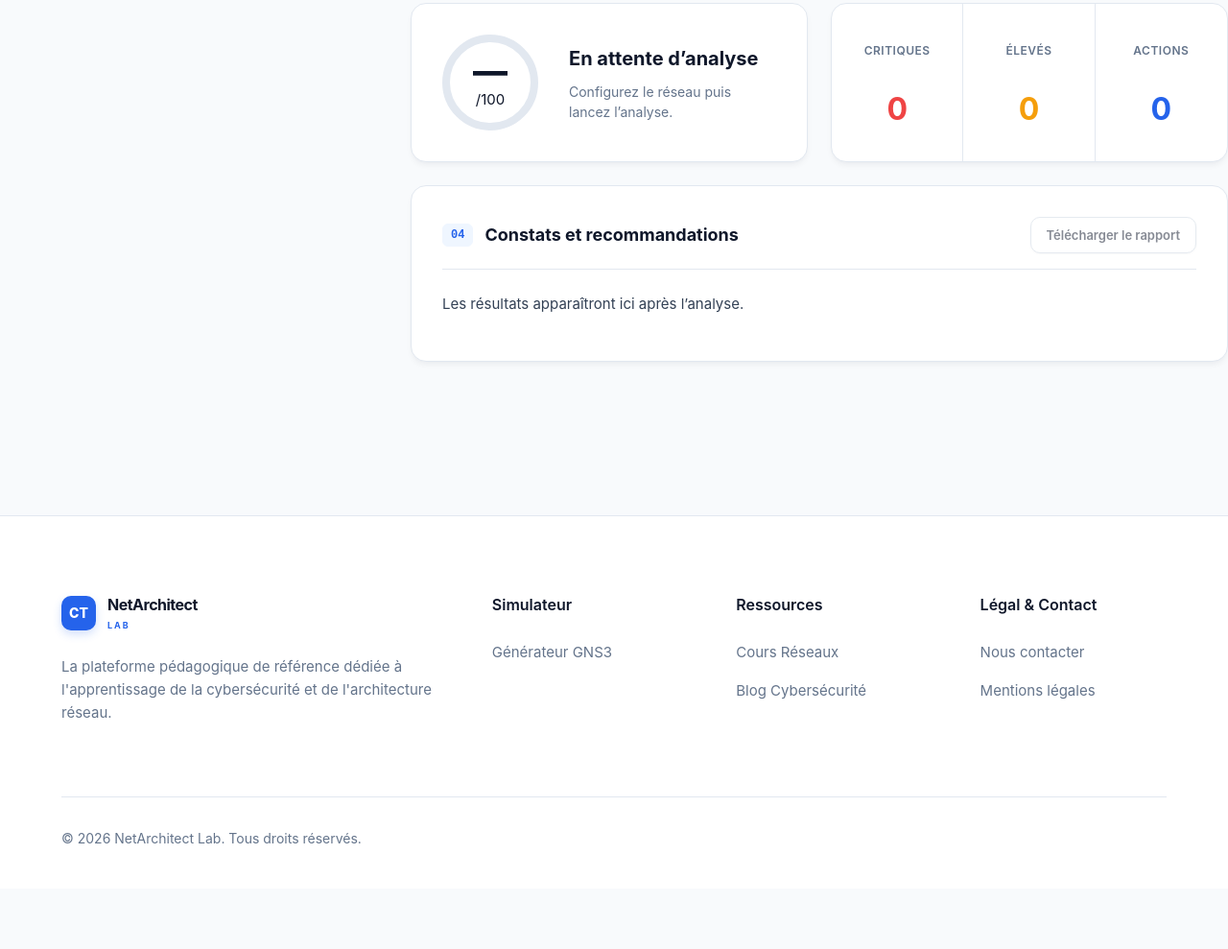
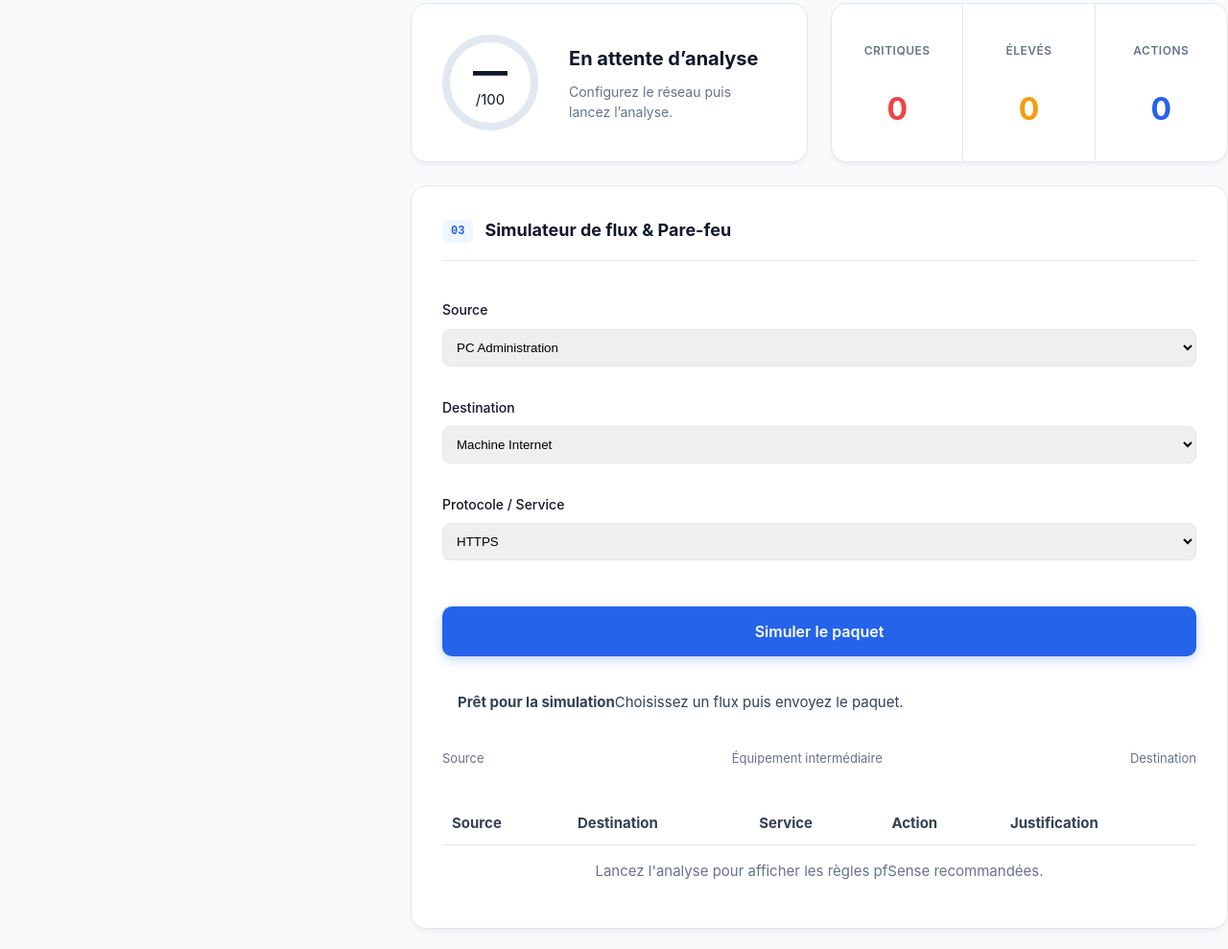
Before and after one commit to justin-ameh/NetArchitect-Lab, a website: page index.html in a window 1280 px wide. Shown: the part 1789-2778 px from the top of the page at 96% size. Before the commit the page ends 2715 px from the top, so only its background shows below. Drawn offline with Linux system fonts and the light colour scheme.

Commit message:
index.html

```diff
--- a/index.html
+++ b/index.html
@@ -71,7 +71,10 @@
 
         <div class="main-column">
           <section class="panel">
-            <div class="panel-heading"><div><span class="step">IA</span><h2>Générateur de topologie</h2></div></div>
+            <div class="panel-heading">
+              <div><span class="step">IA</span><h2>Générateur de topologie</h2></div>
+              <button class="text-button" id="exercise-example-btn" type="button">Exemple type</button>
+            </div>
             <label class="field" style="margin:0;">Collez ici l’énoncé d'un exercice ou un besoin réseau :
               <textarea id="exercise-text" class="exercise-field" placeholder="Ex: Une entreprise de 50 employés souhaite séparer la comptabilité..."></textarea>
             </label>
@@ -95,10 +98,10 @@
               <div class="topo-row centered"><article class="node switch"><span class="node-icon">🔀</span><b>Switch Cœur</b><small>802.1Q (Trunk)</small></article></div>
               <div class="branch-line"></div>
               <div class="topo-row branches">
-                <article class="node"><span class="tag blue">VLAN 10</span><b>Administration</b><small>10.10.10.0/24</small><div class="node-counter" data-counter="adminDevices"><button type="button">−</button><strong>4</strong><button type="button">+</button></div></article>
+                <article class="node" id="rack-ap"><span class="tag blue">VLAN 10</span><b>Administration</b><small>10.10.10.0/24</small><div class="node-counter" data-counter="adminDevices"><button type="button">−</button><strong>4</strong><button type="button">+</button></div></article>
                 <article class="node"><span class="tag purple">VLAN 20</span><b>Personnel</b><small>10.10.20.0/24</small><div class="node-counter" data-counter="staffDevices"><button type="button">−</button><strong>35</strong><button type="button">+</button></div></article>
                 <article class="node" id="guest-node"><span class="tag amber">VLAN 30</span><b>Invités</b><small>10.10.30.0/24</small><div class="node-counter" data-counter="guestDevices"><button type="button">−</button><strong>20</strong><button type="button">+</button></div></article>
-                <article class="node" id="dmz-node"><span class="tag red">DMZ 40</span><b>Serveur Web</b><small>10.10.40.0/24</small><div class="node-counter" data-counter="serverDevices"><button type="button">−</button><strong>2</strong><button type="button">+</button></div></article>
+                <article class="node" id="dmz-node" id="rack-server"><span class="tag red">DMZ 40</span><b>Serveur Web</b><small>10.10.40.0/24</small><div class="node-counter" data-counter="serverDevices"><button type="button">−</button><strong>2</strong><button type="button">+</button></div></article>
               </div>
             </div>
           </section>
@@ -113,6 +116,73 @@
               <div><span>Élevés</span><strong id="high-count" style="color:var(--amber);">0</strong></div>
               <div><span>Actions</span><strong id="action-count" style="color:var(--primary);">0</strong></div>
             </article>
+          </section>
+
+          <!-- Simulateur de trafic et règles pfSense -->
+          <section class="panel">
+            <div class="panel-heading"><div><span class="step">03</span><h2>Simulateur de flux & Pare-feu</h2></div></div>
+            <form id="packet-form" style="display: grid; grid-template-columns: repeat(auto-fit, minmax(180px, 1fr)) gap: 16px; margin-bottom: 20px;">
+              <label class="field">Source
+                <select id="packet-source" style="width:100%; padding:10px; border-radius:8px; border:1px solid var(--line);">
+                  <option value="admin">PC Administration</option>
+                  <option value="staff">PC Personnel</option>
+                  <option value="guest">Appareil invité</option>
+                  <option value="dmz">Serveur DMZ</option>
+                  <option value="internet">Machine Internet</option>
+                </select>
+              </label>
+              <label class="field">Destination
+                <select id="packet-destination" style="width:100%; padding:10px; border-radius:8px; border:1px solid var(--line);">
+                  <option value="internet">Machine Internet</option>
+                  <option value="admin">PC Administration</option>
+                  <option value="staff">PC Personnel</option>
+                  <option value="guest">Appareil invité</option>
+                  <option value="dmz">Serveur DMZ</option>
+                </select>
+              </label>
+              <label class="field">Protocole / Service
+                <select id="packet-protocol" style="width:100%; padding:10px; border-radius:8px; border:1px solid var(--line);">
+                  <option value="HTTPS">HTTPS</option>
+                  <option value="HTTP">HTTP</option>
+                  <option value="DNS">DNS</option>
+                  <option value="SSH">SSH</option>
+                  <option value="RDP">RDP</option>
+                  <option value="ICMP">ICMP (Ping)</option>
+                </select>
+              </label>
+              <div style="display: flex; align-items: flex-end;">
+                <button class="primary-button" type="submit" style="width: 100%; justify-content: center;">Simuler le paquet</button>
+              </div>
+            </form>
+
+            <div id="packet-result" class="packet-result idle" style="padding: 16px; border-radius: 8px; margin-bottom: 20px; background: var(--panel-muted);">
+              <b>Prêt pour la simulation</b><span>Choisissez un flux puis envoyez le paquet.</span>
+            </div>
+
+            <div class="route-animation" style="display:flex; justify-content:space-between; align-items:center; margin-bottom:20px; font-size:13px; color:var(--muted);">
+              <span id="route-source">Source</span>
+              <span class="route-wire"><i></i></span>
+              <span id="route-middle">Équipement intermédiaire</span>
+              <span class="route-wire"><i></i></span>
+              <span id="route-destination">Destination</span>
+            </div>
+
+            <div style="overflow-x: auto;">
+              <table style="width:100%; border-collapse: collapse; margin-top: 15px;">
+                <thead>
+                  <tr style="background: var(--panel-muted); text-align: left;">
+                    <th style="padding: 10px; border-bottom: 1px solid var(--line);">Source</th>
+                    <th style="padding: 10px; border-bottom: 1px solid var(--line);">Destination</th>
+                    <th style="padding: 10px; border-bottom: 1px solid var(--line);">Service</th>
+                    <th style="padding: 10px; border-bottom: 1px solid var(--line);">Action</th>
+                    <th style="padding: 10px; border-bottom: 1px solid var(--line);">Justification</th>
+                  </tr>
+                </thead>
+                <tbody id="rules-body">
+                  <tr><td colspan="5" style="padding: 15px; text-align: center; color: var(--muted);">Lancez l'analyse pour afficher les règles pfSense recommandées.</td></tr>
+                </tbody>
+              </table>
+            </div>
           </section>
 
           <section class="panel">
```
